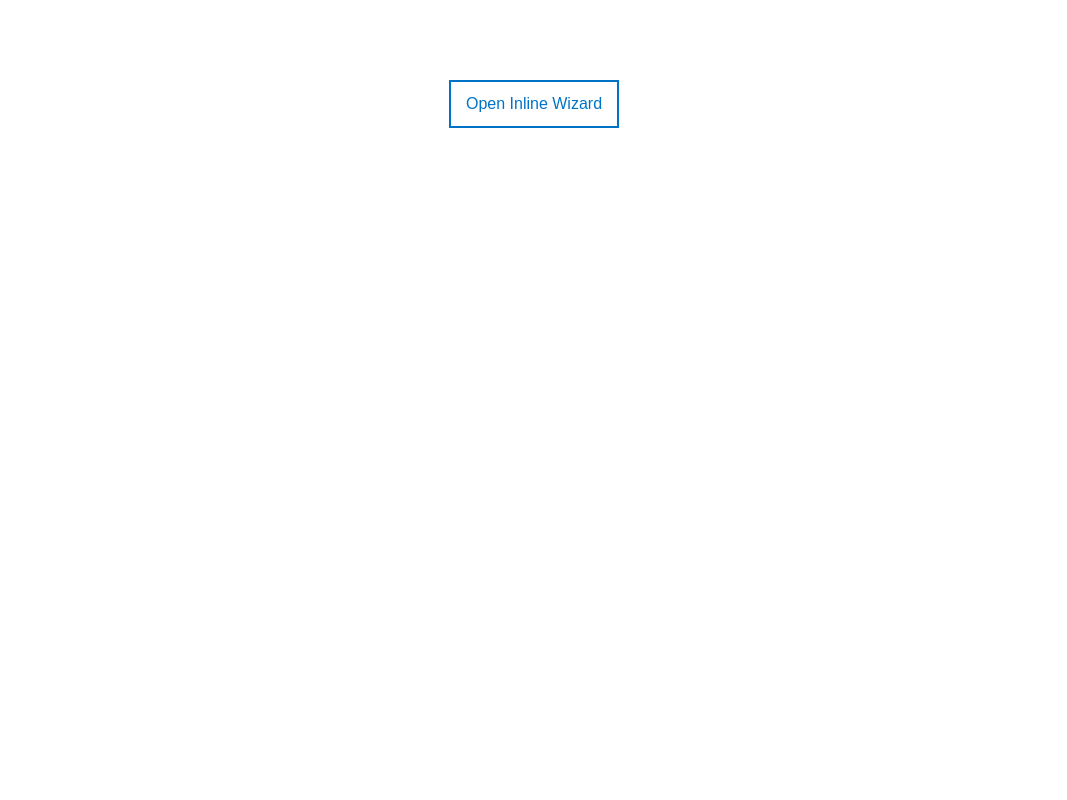
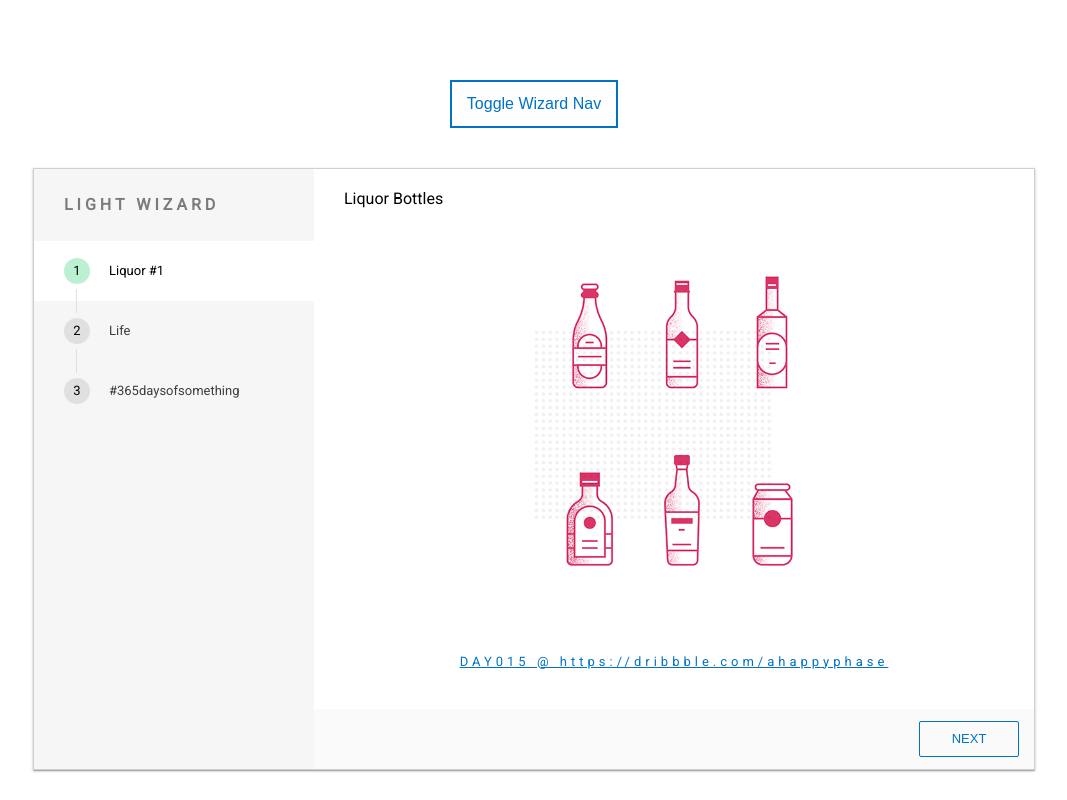
Before and after one commit to asitparida/LightWizard, an Angular app: page / in a window 1280 px wide. Shown: the whole page, without its empty margins (106-1173 px from the left). Built offline with nearby package versions, Linux system fonts and the light colour scheme.

Commit message:
Adding support for nav-title

```diff
--- a/src/app/app.component.html
+++ b/src/app/app.component.html
@@ -16,13 +16,13 @@
 			</div>
 		</div>
 		<light-wizard-page>
+			<light-wizard-page-nav-title>Liquor #1</light-wizard-page-nav-title>
 			<light-wizard-page-title>Liquor Bottles</light-wizard-page-title>
 			<div class="content">
 				<img src="../assets/015dribbble.png" />
 			</div>
 			<div class="credits">
 				<a href="https://dribbble.com/shots/3774496-DAY015-Liquor-Bottles" target="_blank">DAY015 @ https://dribbble.com/ahappyphase</a>
-
 			</div>
 		</light-wizard-page>
 		<light-wizard-page>
--- a/src/app/app.component.ts
+++ b/src/app/app.component.ts
@@ -30,10 +30,10 @@ export class AppComponent implements AfterViewInit {
 		});
 	}
 	ngAfterViewInit () {
-		// setTimeout(() => {
-		// 	this.isWizardShown = true;
-		// 	this.sideNavEnabled = false
-		// 	this.wizard.open();
-		// });
+		setTimeout(() => {
+			this.isWizardShown = true;
+			this.sideNavEnabled = true;
+			this.wizard.open();
+		});
 	}
 }
--- /dev/null
+++ b/src/app/light-wizard/components/light-wizard-page-nav-title.component.ts
@@ -0,0 +1,8 @@
+import { Component } from '@angular/core';
+
+@Component({
+	selector: 'light-wizard-page-nav-title',
+	template: '<ng-content></ng-content>'
+})
+export class LightWizardPageNavTitleComponent {
+}
--- a/src/app/light-wizard/light-wizard-page/light-wizard-page-title/light-wizard-page-title.component.ts
+++ b/src/app/light-wizard/components/light-wizard-page-title.component.ts
@@ -2,8 +2,7 @@ import { Component } from '@angular/core';
 
 @Component({
 	selector: 'light-wizard-page-title',
-	templateUrl: './light-wizard-page-title.component.html',
-	styleUrls: ['./light-wizard-page-title.component.scss']
+	template: '<ng-content></ng-content>'
 })
 export class LightWizardPageTitleComponent {
 }
--- a/src/app/light-wizard/light-wizard-page/light-wizard-page-title/light-wizard-page-title.component.html
+++ /dev/null
@@ -1 +0,0 @@
-<ng-content></ng-content>
--- a/src/app/light-wizard/light-wizard-page/light-wizard-page.component.html
+++ b/src/app/light-wizard/light-wizard-page/light-wizard-page.component.html
@@ -1,6 +1,9 @@
 <div class="light-wizard-page-content-container" [hidden]="!showPage">
 	<div class="light-wizard-page-header-container">
 		<ng-content select="light-wizard-page-title"></ng-content>
+		<span hidden>
+				<ng-content select="light-wizard-page-nav-title"></ng-content>
+		</span>
 	</div>
 	<div class="light-wizard-page-body-container">
 		<ng-content></ng-content>
--- a/src/app/light-wizard/light-wizard-page/light-wizard-page.component.ts
+++ b/src/app/light-wizard/light-wizard-page/light-wizard-page.component.ts
@@ -1,5 +1,6 @@
 import { Component, ContentChild, Query, ElementRef } from '@angular/core';
-import { LightWizardPageTitleComponent } from './light-wizard-page-title/light-wizard-page-title.component';
+import { LightWizardPageTitleComponent } from '../components/light-wizard-page-title.component';
+import { LightWizardPageNavTitleComponent } from '../components/light-wizard-page-nav-title.component';
 import { DomSanitizer } from '@angular/platform-browser';
 import { LightWizardService } from '../light-wizard.service';
 
@@ -10,6 +11,7 @@ import { LightWizardService } from '../light-wizard.service';
 })
 export class LightWizardPageComponent {
 	@ContentChild(LightWizardPageTitleComponent, { read: ElementRef }) title: ElementRef;
+	@ContentChild(LightWizardPageNavTitleComponent, { read: ElementRef }) navTitle: ElementRef;
 	showPage: Boolean = false;
 	showPreviousBtn: Boolean = false;
 	showNextBtn: Boolean = false;
@@ -21,7 +23,9 @@ export class LightWizardPageComponent {
 	) { }
 	getTitle() {
 		let result = '';
-		if (this.title.nativeElement) {
+		if (this.navTitle && this.navTitle.nativeElement) {
+			result = (this.navTitle.nativeElement as Element).innerHTML;
+		} else if (this.title && this.title.nativeElement) {
 			result = (this.title.nativeElement as Element).innerHTML;
 		}
 		return this.sanitizer.bypassSecurityTrustHtml(result);
```
Also changed, not shown: src/app/light-wizard/light-wizard.module.ts (+6 -3 lines), src/app/light-wizard/light-wizard-page/light-wizard-page-title/light-wizard-page-title.component.scss (deleted).
